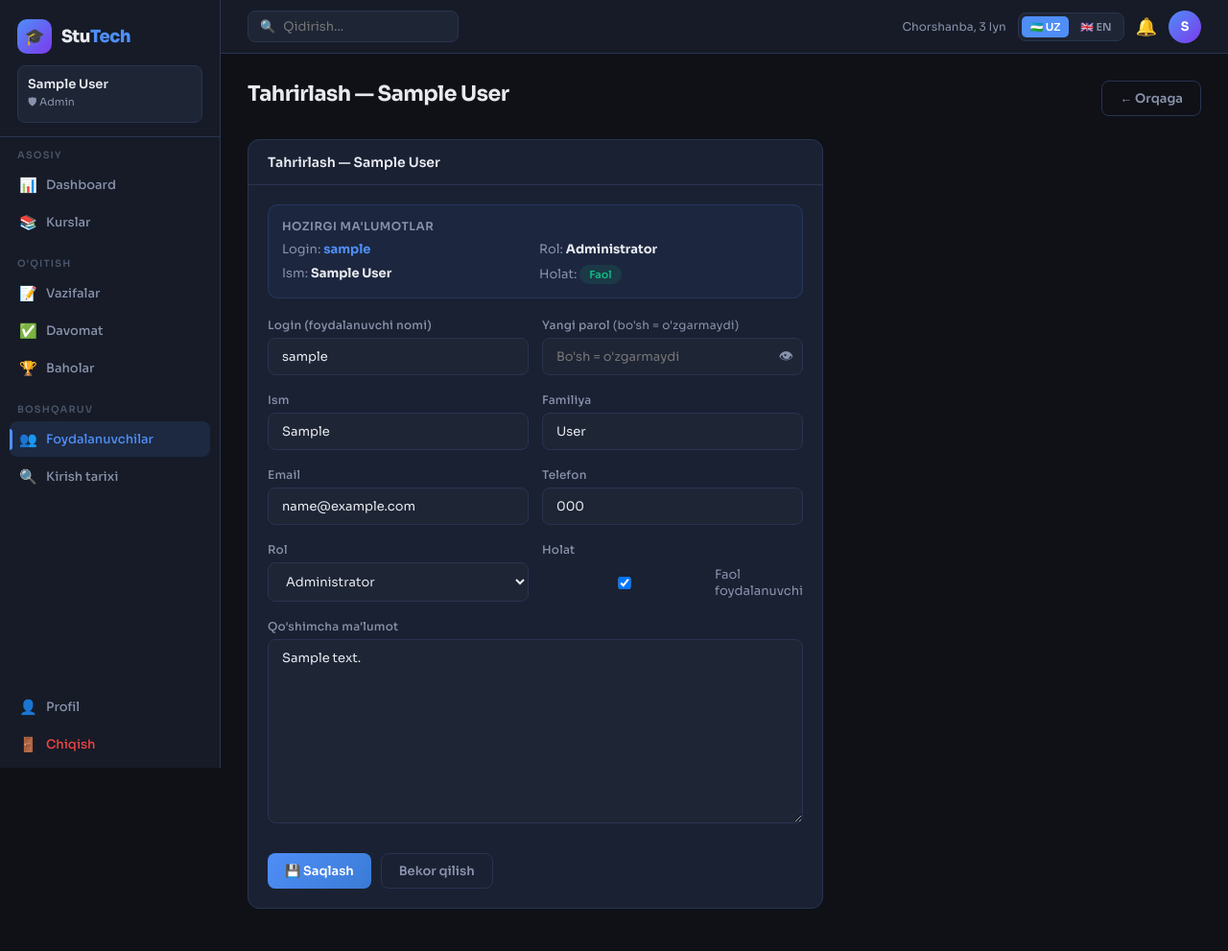
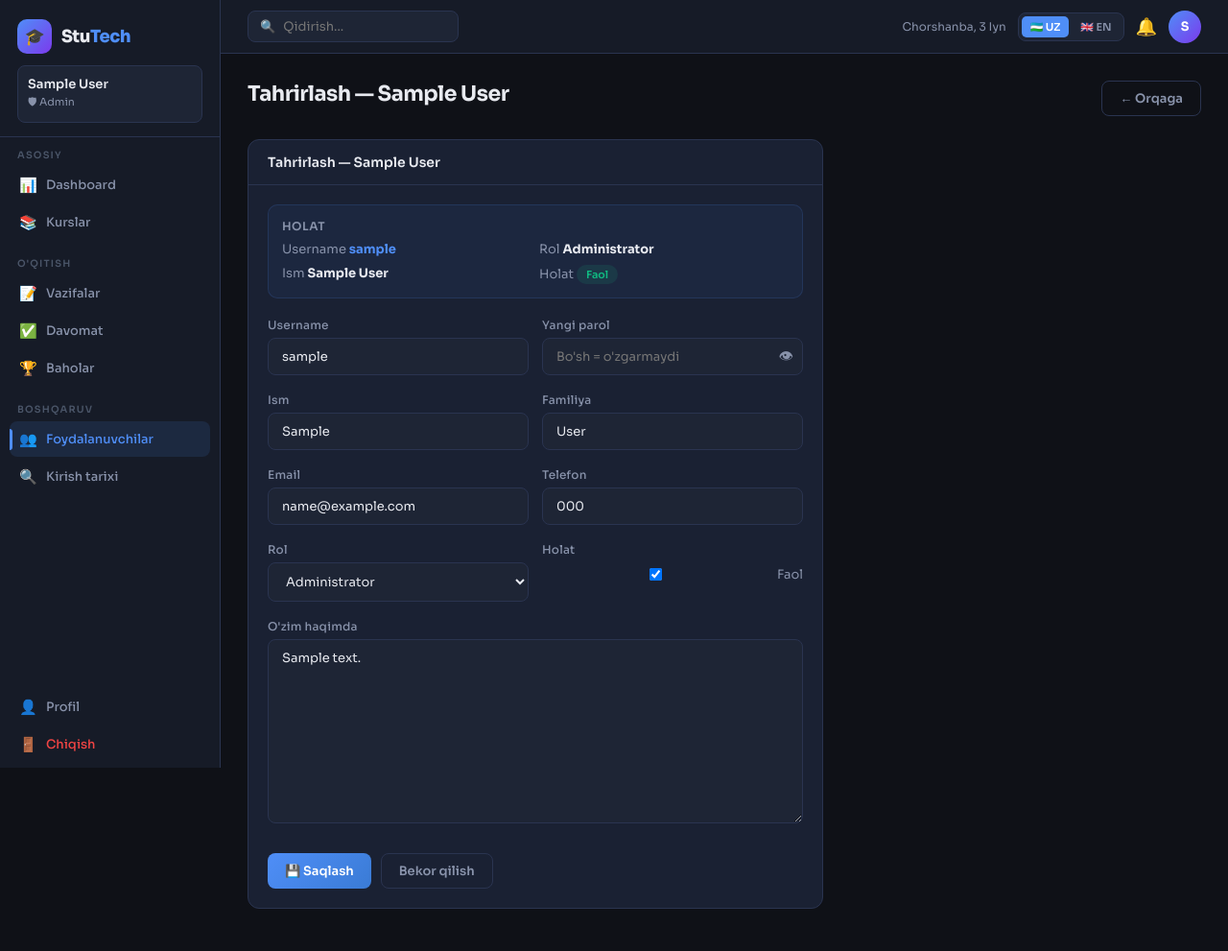
Before and after one commit to napasovdoniyor20050715/stutech-app, a Django app: page /users/1/edit/ in a window 1280 px wide. Shown: the whole page at 96% size. Run offline with Django 5.2, Linux system fonts and the light colour scheme; a user stored in the database is signed in; tables that the repository leaves empty hold one stand-in row (values such as "Sample post").

Commit message:
Update user_form.html

```diff
--- a/templates/accounts/user_form.html
+++ b/templates/accounts/user_form.html
@@ -1,9 +1,9 @@
 {% extends 'base.html' %}
-{% block title %}{{ title }}{% endblock %}
+{% block title %}{% endblock %}
 {% block content %}
 <div class="ph">
   <div class="ph-left"><h1>{{ title }}</h1></div>
-  <a href="{% url 'users_list' %}" class="btn btn-outline">← Orqaga</a>
+  <a href="{% url 'users_list' %}" class="btn btn-outline" data-i18n="btn-back">← Orqaga</a>
 </div>
 <div style="max-width:600px;">
   <div class="card">
@@ -11,72 +11,45 @@
     <div class="card-body">
       <form method="post" enctype="multipart/form-data">
         {% csrf_token %}
-
         {% if user_obj %}
-        <!-- Hozirgi ma'lumotlar ko'rsatish -->
         <div style="background:rgba(79,142,247,.06);border:1px solid rgba(79,142,247,.15);border-radius:10px;padding:14px;margin-bottom:20px;">
-          <div style="font-size:12px;color:var(--text2);margin-bottom:8px;font-weight:600;text-transform:uppercase;letter-spacing:.5px;">Hozirgi ma'lumotlar</div>
+          <div style="font-size:12px;color:var(--text2);margin-bottom:8px;font-weight:600;text-transform:uppercase;letter-spacing:.5px;" data-i18n="col-status">Hozirgi ma'lumotlar</div>
           <div style="display:grid;grid-template-columns:1fr 1fr;gap:8px;font-size:13px;">
-            <div><span style="color:var(--text2);">Login:</span> <strong style="color:var(--accent);">{{ user_obj.username }}</strong></div>
-            <div><span style="color:var(--text2);">Rol:</span> <strong>{{ user_obj.get_role_display }}</strong></div>
-            <div><span style="color:var(--text2);">Ism:</span> <strong>{{ user_obj.get_full_name|default:"—" }}</strong></div>
-            <div><span style="color:var(--text2);">Holat:</span>
-              {% if user_obj.is_active %}<span class="badge b-green">Faol</span>
-              {% else %}<span class="badge b-red">Nofaol</span>{% endif %}
+            <div><span style="color:var(--text2);" data-i18n="col-username">Login:</span> <strong style="color:var(--accent);">{{ user_obj.username }}</strong></div>
+            <div><span style="color:var(--text2);" data-i18n="col-role">Rol:</span> <strong>{{ user_obj.get_role_display }}</strong></div>
+            <div><span style="color:var(--text2);" data-i18n="field-firstname">Ism:</span> <strong>{{ user_obj.get_full_name|default:"—" }}</strong></div>
+            <div><span style="color:var(--text2);" data-i18n="col-status">Holat:</span>
+              {% if user_obj.is_active %}<span class="badge b-green" data-i18n="badge-active">Faol</span>
+              {% else %}<span class="badge b-red" data-i18n="badge-inactive">Nofaol</span>{% endif %}
             </div>
           </div>
         </div>
         {% endif %}
-
         <div class="form-row">
+          <div class="form-group"><label data-i18n="col-username">Login</label>{{ form.username }}{% if form.username.errors %}<div style="color:var(--red);font-size:12px;margin-top:4px;">{{ form.username.errors.0 }}</div>{% endif %}</div>
           <div class="form-group">
-            <label>Login (foydalanuvchi nomi)</label>
-            {{ form.username }}
-            {% if form.username.errors %}<div style="color:var(--red);font-size:12px;margin-top:4px;">{{ form.username.errors.0 }}</div>{% endif %}
-          </div>
-          <div class="form-group">
-            <label>Yangi parol <span style="color:var(--text2);font-weight:400;">(bo'sh = o'zgarmaydi)</span></label>
-            <div style="position:relative;">
-              {{ form.new_password }}
-              <button type="button" onclick="toggleVis(this)" style="position:absolute;right:10px;top:50%;transform:translateY(-50%);background:none;border:none;color:var(--text2);cursor:pointer;font-size:15px;">👁</button>
-            </div>
+            <label data-i18n="field-newpass">Yangi parol <span style="color:var(--text2);font-weight:400;" data-i18n="pass-hint">(bo'sh = o'zgarmaydi)</span></label>
+            <div style="position:relative;">{{ form.new_password }}<button type="button" onclick="toggleVis(this)" style="position:absolute;right:10px;top:50%;transform:translateY(-50%);background:none;border:none;color:var(--text2);cursor:pointer;font-size:15px;">👁</button></div>
           </div>
         </div>
         <div class="form-row">
-          <div class="form-group">
-            <label>Ism</label>{{ form.first_name }}
-          </div>
-          <div class="form-group">
-            <label>Familiya</label>{{ form.last_name }}
+          <div class="form-group"><label data-i18n="field-firstname">Ism</label>{{ form.first_name }}</div>
+          <div class="form-group"><label data-i18n="field-lastname">Familiya</label>{{ form.last_name }}</div>
+        </div>
+        <div class="form-row">
+          <div class="form-group"><label data-i18n="field-email">Email</label>{{ form.email }}</div>
+          <div class="form-group"><label data-i18n="field-phone">Telefon</label>{{ form.phone }}</div>
+        </div>
+        <div class="form-row">
+          <div class="form-group"><label data-i18n="col-role">Rol</label>{{ form.role }}</div>
+          <div class="form-group"><label data-i18n="col-status">Holat</label>
+            <div style="display:flex;align-items:center;gap:8px;margin-top:10px;">{{ form.is_active }}<span style="font-size:13px;color:var(--text2);" data-i18n="badge-active">Faol foydalanuvchi</span></div>
           </div>
         </div>
-        <div class="form-row">
-          <div class="form-group">
-            <label>Email</label>{{ form.email }}
-          </div>
-          <div class="form-group">
-            <label>Telefon</label>{{ form.phone }}
-          </div>
-        </div>
-        <div class="form-row">
-          <div class="form-group">
-            <label>Rol</label>{{ form.role }}
-          </div>
-          <div class="form-group">
-            <label>Holat</label>
-            <div style="display:flex;align-items:center;gap:8px;margin-top:10px;">
-              {{ form.is_active }}
-              <span style="font-size:13px;color:var(--text2);">Faol foydalanuvchi</span>
-            </div>
-          </div>
-        </div>
-        <div class="form-group">
-          <label>Qo'shimcha ma'lumot</label>{{ form.bio }}
-        </div>
-
+        <div class="form-group"><label data-i18n="field-bio">Qo'shimcha</label>{{ form.bio }}</div>
         <div class="form-actions">
-          <button type="submit" class="btn btn-primary">💾 Saqlash</button>
-          <a href="{% url 'users_list' %}" class="btn btn-outline">Bekor qilish</a>
+          <button type="submit" class="btn btn-primary" data-i18n="btn-save">💾 Saqlash</button>
+          <a href="{% url 'users_list' %}" class="btn btn-outline" data-i18n="btn-cancel">Bekor qilish</a>
         </div>
       </form>
     </div>
@@ -85,8 +58,8 @@
 <script>
 function toggleVis(btn){
   const inp = btn.previousElementSibling;
-  inp.type = inp.type === 'password' ? 'text' : 'password';
-  btn.textContent = inp.type === 'password' ? '👁' : '🙈';
+  inp.type = inp.type==='password'?'text':'password';
+  btn.textContent = inp.type==='password'?'👁':'🙈';
 }
 </script>
 {% endblock %}
```
